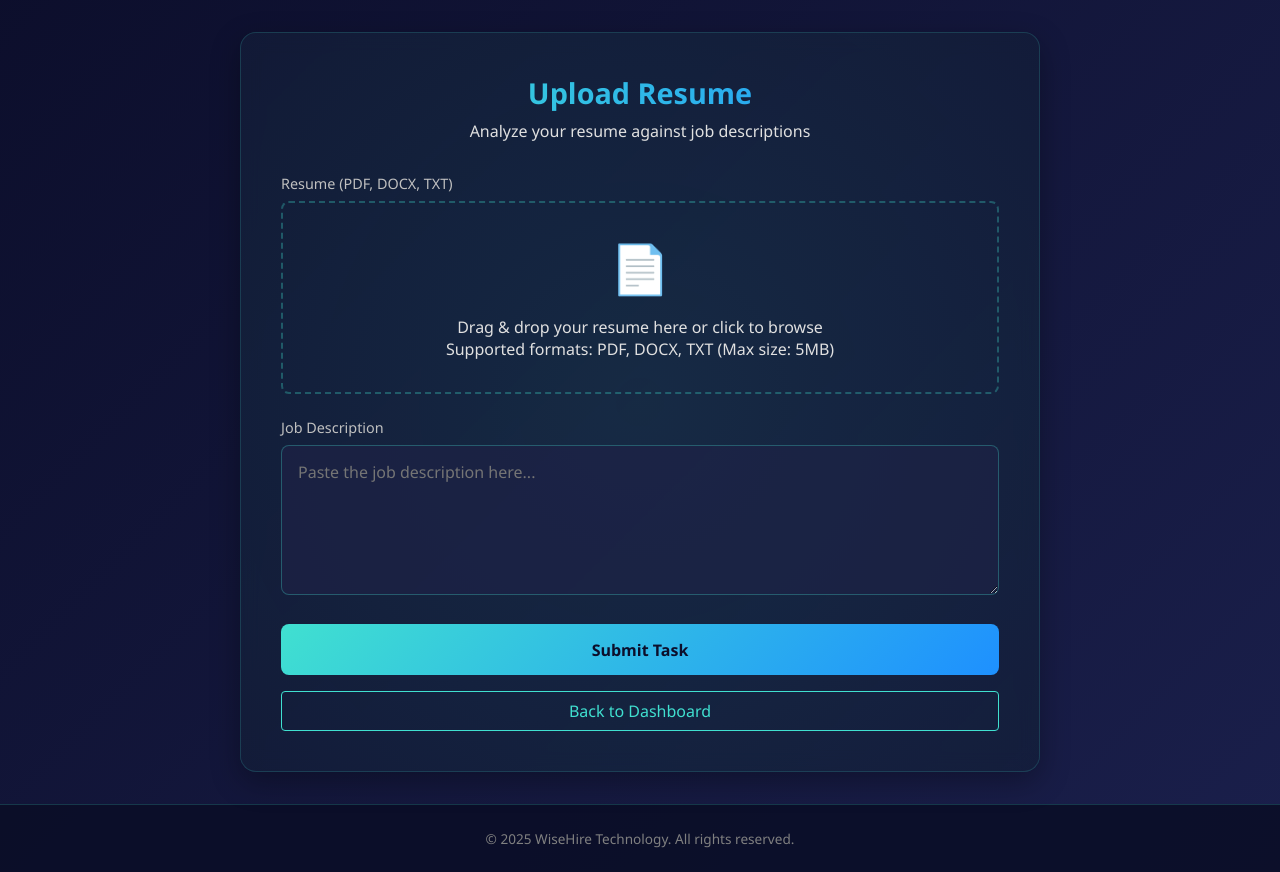
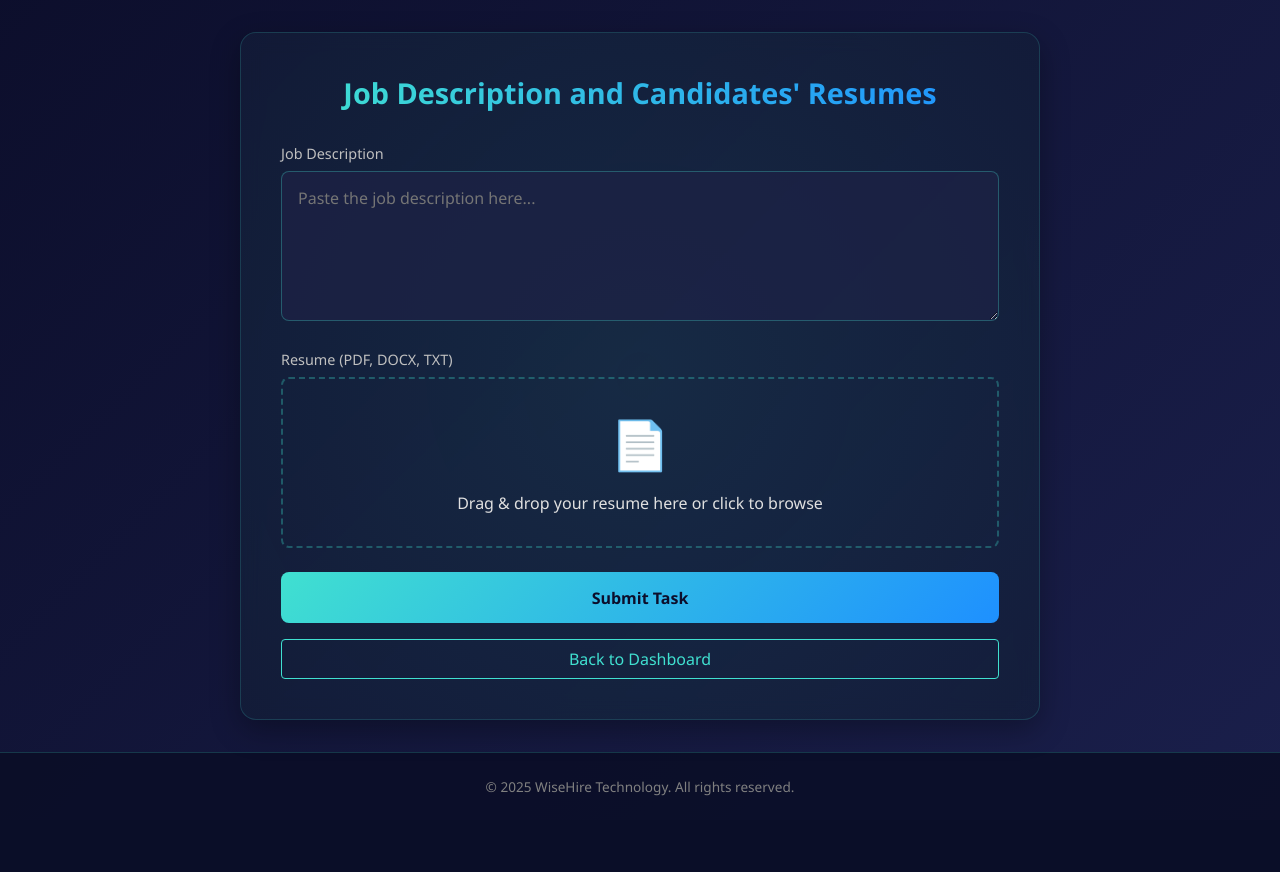
Before and after one commit to sunwei317/wisehire, a FastAPI app: template templates/upload.html in a window 1280 px wide. Shown: the part 76-948 px from the top of the page. After the commit the page ends 872 px from the top, so only its background shows below. Run offline with FastAPI, Linux system fonts and the light colour scheme; the template is opened without the code that fills it, so the values that code supplies are empty; some libraries are stand-ins or nearby versions.

```diff
--- a/main.py
+++ b/main.py
@@ -229,7 +229,8 @@ async def analyze_resume(
             raise HTTPException(status_code=400, detail="File must be PDF, DOCX, or TXT format")
 
         # 保存上传的文件
-        file_path = os.path.join("temp", f"resume_{uuid.uuid4().hex}.{file_extension}")
+        file_path = os.path.join("static/uploads",f"task_id_{task_id}_user_{user_id}.{file_extension}")
+
 
         with open(file_path, "wb") as f:
             f.write(file_data)
--- a/templates/dashboard.html
+++ b/templates/dashboard.html
@@ -83,6 +83,11 @@
 
         .logout-button:hover {
             background: rgba(64, 224, 208, 0.1);
+        }
+
+        .status-failed {
+            color: #d9534f;
+            font-weight: 500;
         }
 
         nav a {
--- a/templates/upload.html
+++ b/templates/upload.html
@@ -523,8 +523,8 @@
     <main>
         <div class="upload-container">
             <div class="upload-header">
-                <h1>Upload Resume</h1>
-                <p>Analyze your resume against job descriptions</p>
+                <h1> Job Description and Candidates' Resumes</h1>
+
             </div>
 
             <!-- 错误消息显示区域 -->
@@ -536,22 +536,24 @@
                 <input type="hidden" name="username" value="{{ username }}">
 
                 <div class="form-group">
+                    <label for="job_description">Job Description</label>
+                    <textarea name="job_description" id="job_description" placeholder="Paste the job description here..." required></textarea>
+                    <div id="jobDescriptionError" class="field-error"></div>
+                </div>
+
+                <div class="form-group">
                     <label for="file">Resume (PDF, DOCX, TXT)</label>
                     <div class="file-upload-area" id="fileUploadArea">
                         <div class="file-icon">📄</div>
                         <p>Drag & drop your resume here or click to browse</p>
-                        <p>Supported formats: PDF, DOCX, TXT (Max size: 5MB)</p>
+
                         <input type="file" name="file" id="file" class="file-input" accept=".pdf,.doc,.docx,.txt" required>
                     </div>
                     <div id="fileName" class="file-name"></div>
                     <div id="fileError" class="field-error"></div>
                 </div>
 
-                <div class="form-group">
-                    <label for="job_description">Job Description</label>
-                    <textarea name="job_description" id="job_description" placeholder="Paste the job description here..." required></textarea>
-                    <div id="jobDescriptionError" class="field-error"></div>
-                </div>
+
 
                 <button type="submit" class="analyze-button" id="submitButton">Submit Task</button>
             </form>
```
Also changed, not shown: models.py (+13 -4 lines).
